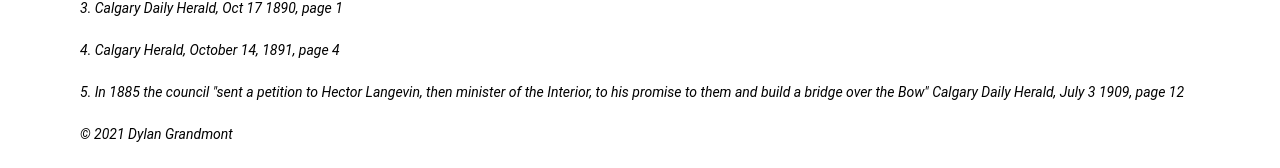
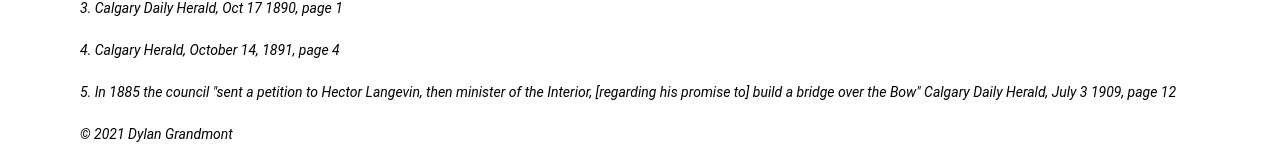
Before and after one commit to dylangrandmont/hillhurst-history, a website: page langevin-school.html in a window 1280 px wide. Shown: the part 1678-1846 px from the top of the page. Drawn offline with Linux system fonts and the light colour scheme.

Commit message:
update langevin story

```diff
--- a/langevin-school.html
+++ b/langevin-school.html
@@ -97,7 +97,7 @@
             4. Calgary Herald, October 14, 1891, page 4
         </p>
         <p class="footnote">
-            5. In 1885 the council "sent a petition to Hector Langevin, then minister of the Interior, to his promise to them and build a bridge over the Bow" Calgary Daily Herald, July 3 1909, page 12
+            5. In 1885 the council "sent a petition to Hector Langevin, then minister of the Interior, [regarding his promise to] build a bridge over the Bow" Calgary Daily Herald, July 3 1909, page 12
         </p>
         <p class="footnote">
             © 2021 Dylan Grandmont
```
